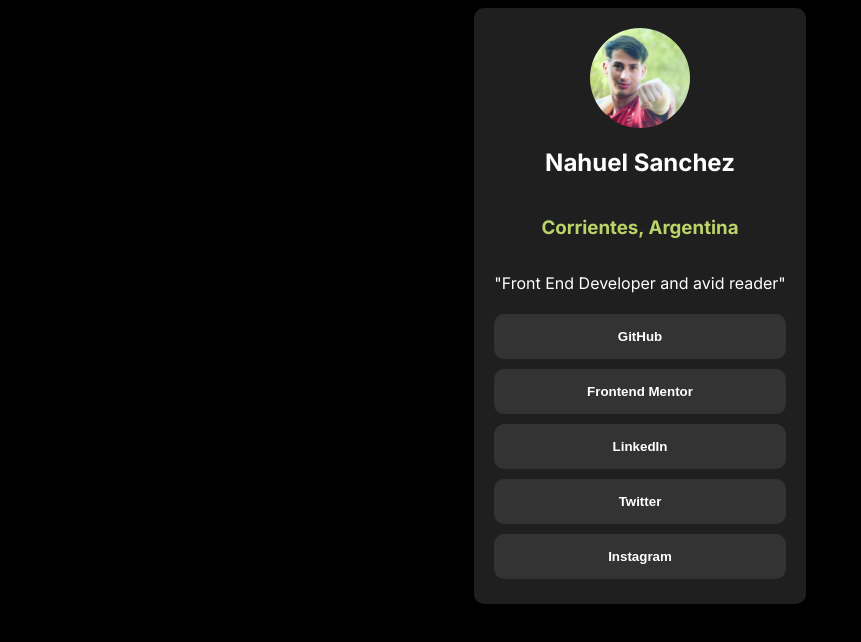
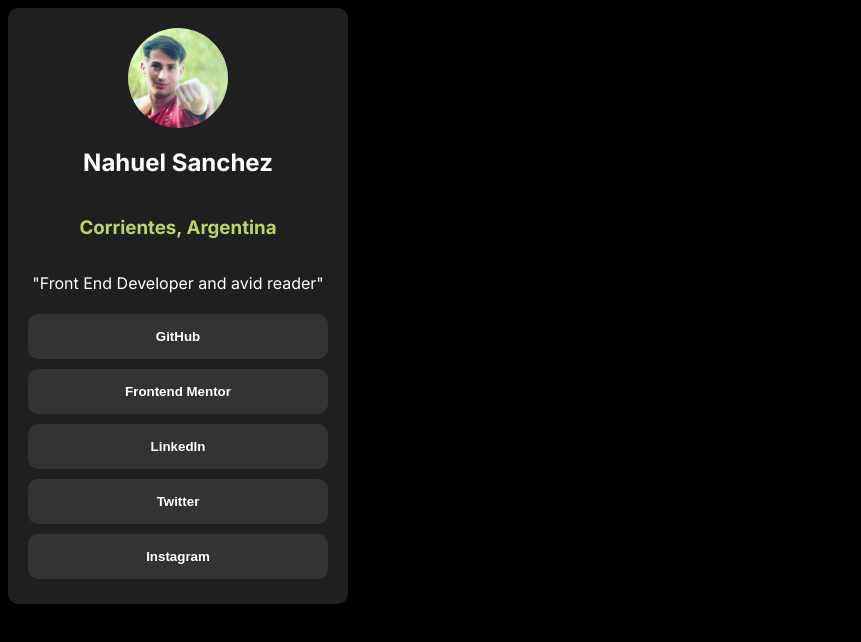
Before and after one commit to SMNahuel/metodologiasCSS, a Next.js app in the folder BEM/reactbem/: page / in a window 1280 px wide. Shown: the top 642 px of the page, without its empty margins (0-861 px from the left). Built offline with nearby package versions, Linux system fonts and the light colour scheme.

Commit message:
solved desing for frontmentor

```diff
--- a/BEM/reactbem/app/globals.css
+++ b/BEM/reactbem/app/globals.css
@@ -1,12 +1,13 @@
 body {
   color: rgb(var(--foreground-rgb));
   background: black;
+  display: flex;
+  align-items: center;
+  justify-content: center;
+
 }
 
 .container {
-  display: flex;
-  align-items: center;
-  justify-content: center;
   width: 100%;
 }
 
```
